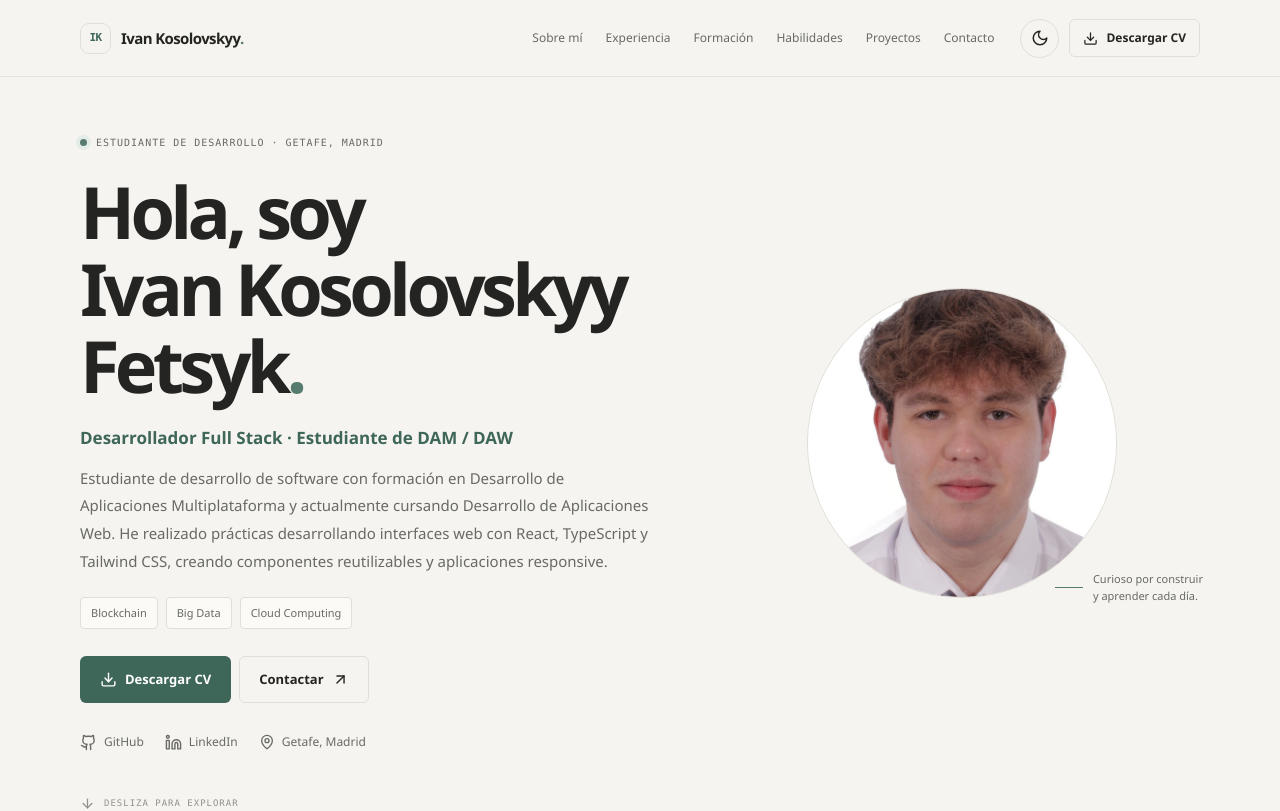
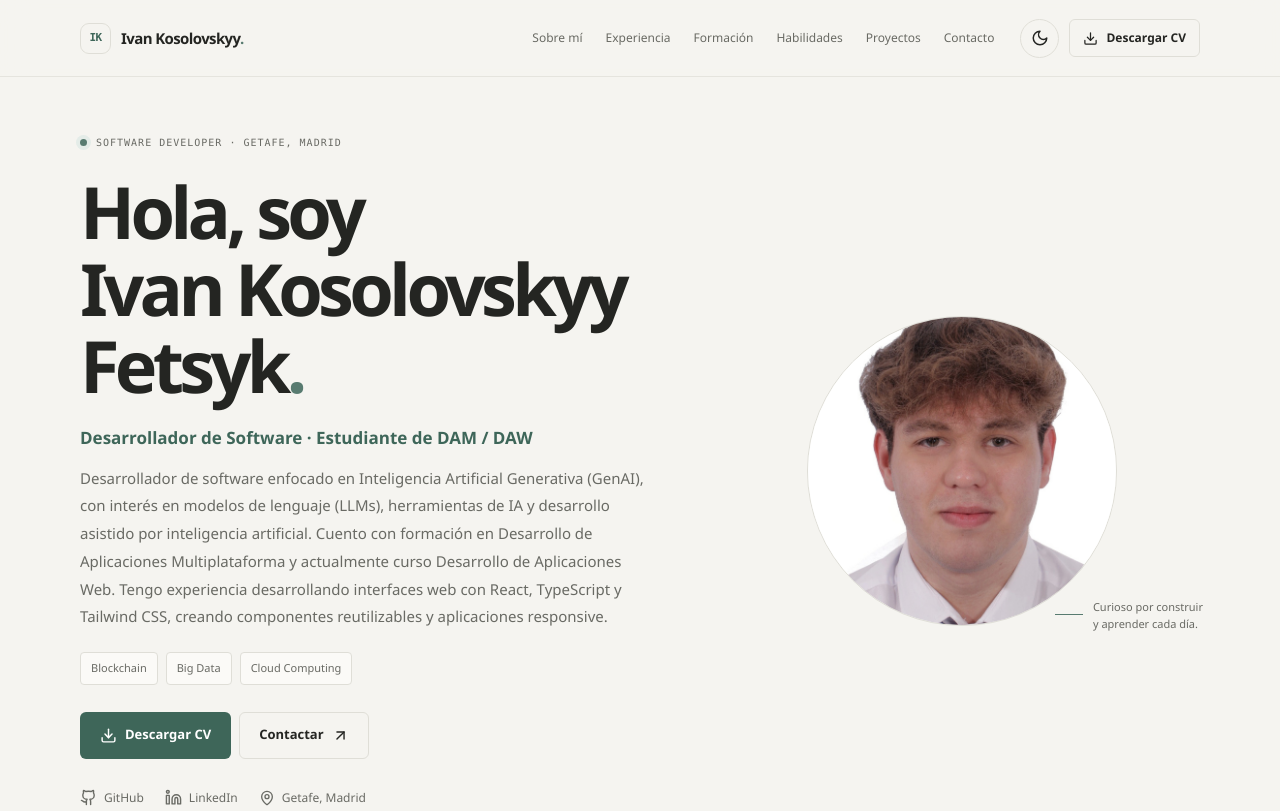
Before and after one commit to donivanovich/donivanovich.github.io, a React (Vite) app: page / in a window 1280 px wide. Shown: the top 811 px of the page. Built offline with nearby package versions, Linux system fonts and the light colour scheme.

Commit message:
fix: missing info

```diff
--- a/index.html
+++ b/index.html
@@ -11,7 +11,7 @@
         />
         <meta property="og:type" content="website" />
         <meta property="og:locale" content="es_ES" />
-        <meta property="og:title" content="Ivan Kosolovskyy · Desarrollador Software" />
+        <meta property="og:title" content="Ivan Kosolovskyy · Software Developer" />
         <meta
             property="og:description"
             content="Desarrollador Full Stack y estudiante de Desarrollo de Aplicaciones Web y Multiplataforma. Interesado en blockchain, datos y cloud."
--- a/src/components/sections/Hero.tsx
+++ b/src/components/sections/Hero.tsx
@@ -9,7 +9,7 @@ export function Hero() {
                 <Reveal>
                     <p className="hero-kicker">
                         <span className="status-dot" />
-                        ESTUDIANTE DE DESARROLLO · GETAFE, MADRID
+                        SOFTWARE DEVELOPER · GETAFE, MADRID
                     </p>
                     <h1>
                         Hola, soy
--- a/src/data/cv.ts
+++ b/src/data/cv.ts
@@ -17,11 +17,11 @@ type Certification = {
 
 export const cv = {
     name: "Ivan Kosolovskyy Fetsyk",
-    role: "Desarrollador Full Stack · Estudiante de DAM / DAW",
+    role: "Desarrollador de Software · Estudiante de DAM / DAW",
     location: "Getafe, Madrid",
     email: "kosoivan12@gmail.com",
     summary:
-        "Estudiante de desarrollo de software con formación en Desarrollo de Aplicaciones Multiplataforma y actualmente cursando Desarrollo de Aplicaciones Web. He realizado prácticas desarrollando interfaces web con React, TypeScript y Tailwind CSS, creando componentes reutilizables y aplicaciones responsive.",
+        "Desarrollador de software enfocado en Inteligencia Artificial Generativa (GenAI), con interés en modelos de lenguaje (LLMs), herramientas de IA y desarrollo asistido por inteligencia artificial. Cuento con formación en Desarrollo de Aplicaciones Multiplataforma y actualmente curso Desarrollo de Aplicaciones Web. Tengo experiencia desarrollando interfaces web con React, TypeScript y Tailwind CSS, creando componentes reutilizables y aplicaciones responsive.",
     introduction:
         "Me considero una persona organizada, paciente, proactiva y atenta al detalle. Disfruto aprendiendo nuevas tecnologías, herramientas e idiomas, y quiero seguir creciendo en desarrollo web y ampliar mis conocimientos en cloud computing, datos y blockchain.",
     interests: ["Blockchain", "Big Data", "Cloud Computing"],
@@ -101,7 +101,7 @@ export const cv = {
         },
         {
             category: "Datos e inteligencia artificial",
-            items: ["Machine Learning", "Aprendizaje profundo"],
+            items: ["Antigravity", "Claude", "Gemini", "DeepSeek", "Perplexity", "Ollama", "GitHub Copilot", "Cursor", "LLMs", "Prompt Engineering", "AI Agents"],
         },
     ],
     certifications: [
@@ -151,14 +151,14 @@ export const cv = {
             name: "NBA Hub",
             description:
                 "Aplicación web dedicada a la NBA que permite explorar los 30 equipos, consultar sus plantillas y acceder a información y estadísticas de jugadores. Incluye perfiles de jugadores y detalles de los equipos.",
-            technologies: ["React", "TanStack Start", "TypeScript", "Tailwind CSS"],
+            technologies: ["React", "TanStack Start", "TypeScript", "Tailwind CSS", "Prompt Engineering"],
             github: "https://donnie-nbahub.vercel.app/",
         },
         {
             name: "Pokédex",
             description:
                 "Aplicación web interactiva que permite explorar Pokémon, consultar sus características y visualizar información detallada de cada uno mediante datos obtenidos de la PokéAPI.",
-            technologies: ["React", "JavaScript", "CSS", "PokéAPI"],
+            technologies: ["React", "Prompt Engineering", "JavaScript", "CSS", "PokéAPI"],
             github: "https://donnie-pokedex.vercel.app/",
         },
         {
```
